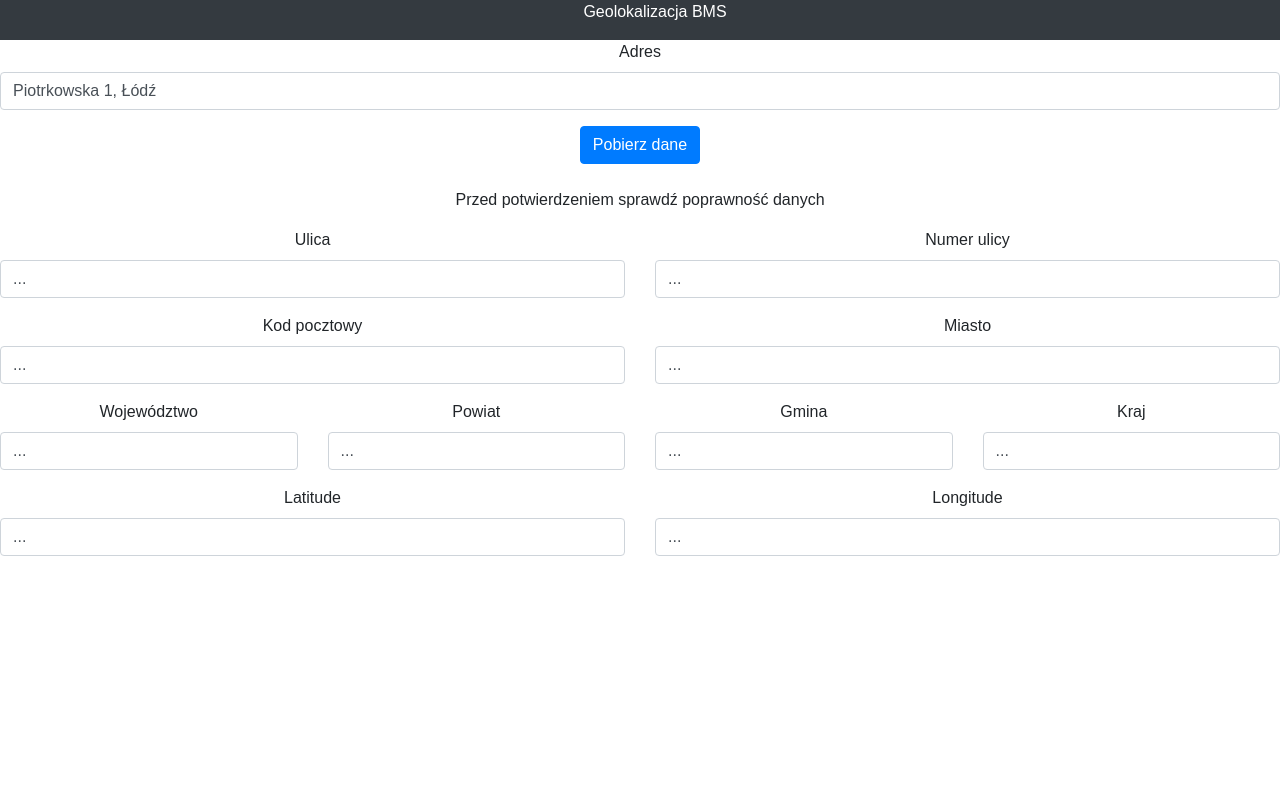
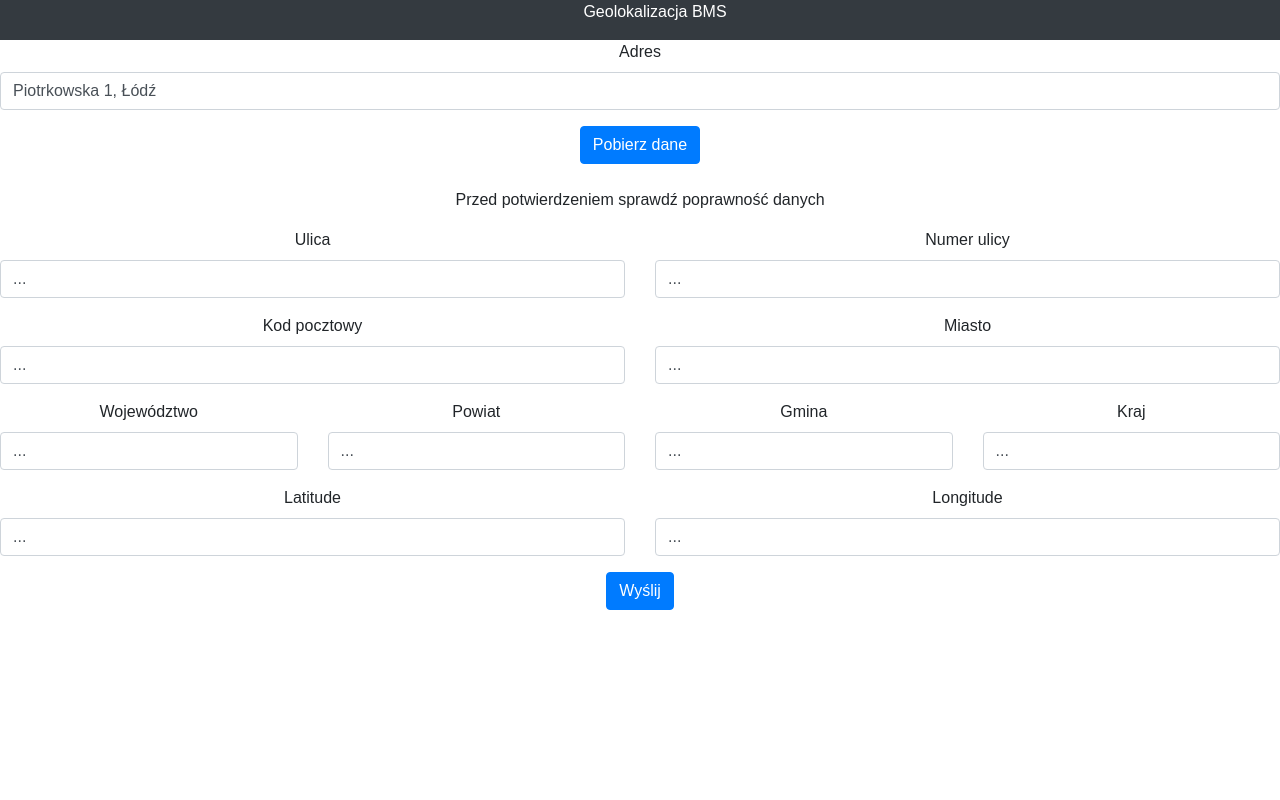
Before and after one commit to Crowstorm/Geolocal, a React (Create React App) app in the folder geolocal/: page / in a window 1280 px wide. Shown: the top 800 px of the page. Built offline with nearby package versions, Linux system fonts and the light colour scheme.

Commit message:
front done for now

```diff
--- a/geolocal/src/components/form.js
+++ b/geolocal/src/components/form.js
@@ -22,7 +22,7 @@ class Form extends React.Component {
 
 
 
-    handleFormSubmit = (e) => {
+    handleFirstFormSubmit = (e) => {
         e.preventDefault()
         let address = this.refs.address.value;
         //console.log(address)
@@ -30,11 +30,16 @@ class Form extends React.Component {
         this.props.getDataFromGeocode(address);
     }
 
+    handleSecondFormSubmit = (e) => {
+        e.preventDefault()
+        alert('lat' + this.props.lat + 'lon' + this.props.lon)
+    }
+
 
     getForm = () => {
         return (
             <div>
-                <form onSubmit={this.handleFormSubmit}>
+                <form onSubmit={this.handleFirstFormSubmit}>
                     <div className="row">
                         <div className="col-sm-12">
                             <div className="form-group">
@@ -51,7 +56,7 @@ class Form extends React.Component {
                     </div>
                 </form>
 
-                <form>
+                <form onSubmit={this.handleSecondFormSubmit}>
                     {/* <ButtonsContainer /> */}
                     <div className="row">
                         <div className="col-lg-12">
@@ -130,6 +135,12 @@ class Form extends React.Component {
                         </div>
                     </div>
 
+                    <div className="row">
+                        <div className="col-lg-12">
+                            <button type="submit" className="btn btn-primary center">Wyślij</button><br /><br />
+                        </div>
+                    </div>
+
                     {/* <div className="row">
                     <div className="col-lg-12">
                         <button type="submit" className="btn btn-primary center">Pobierz</button><br /><br />
```
